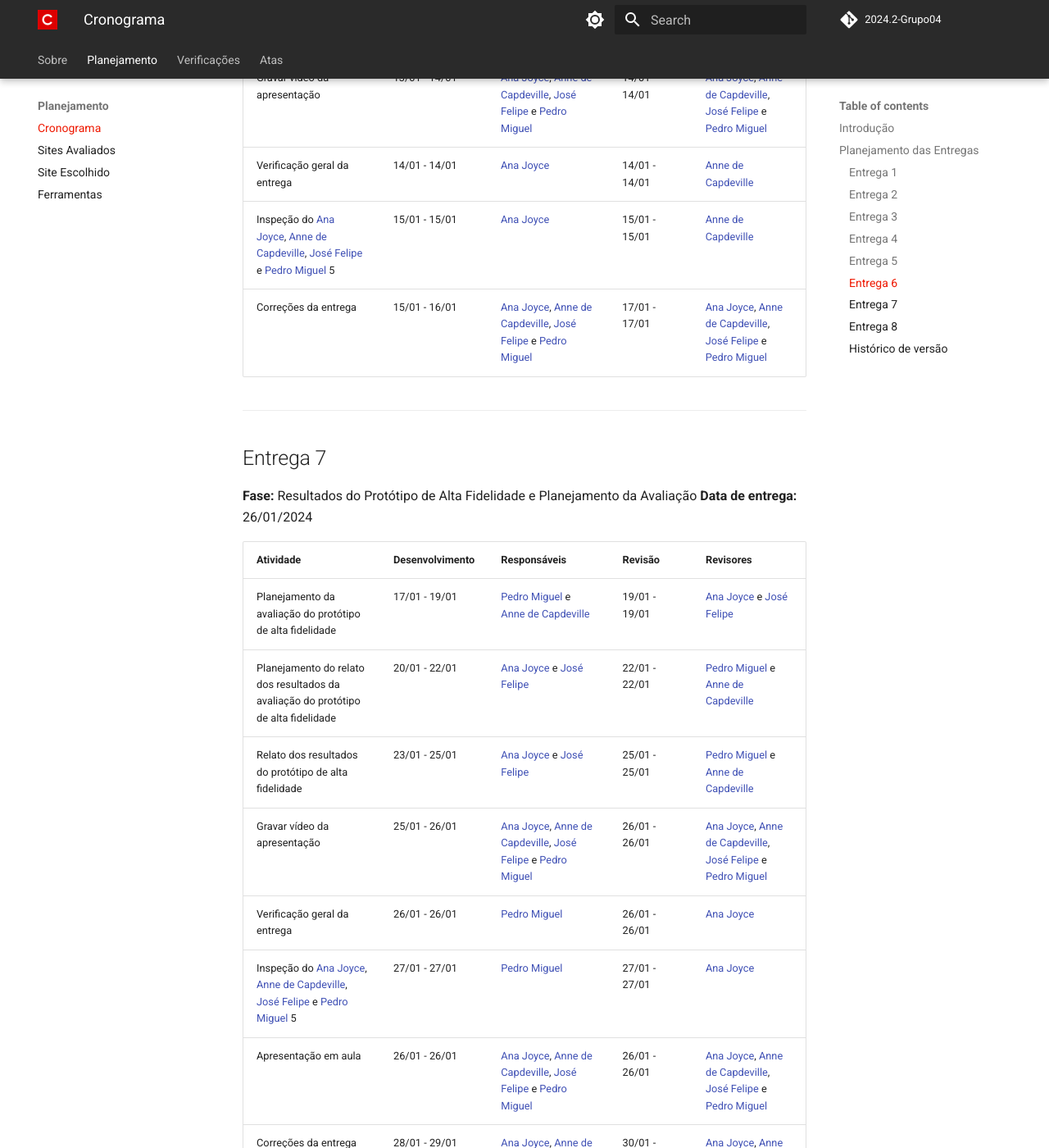
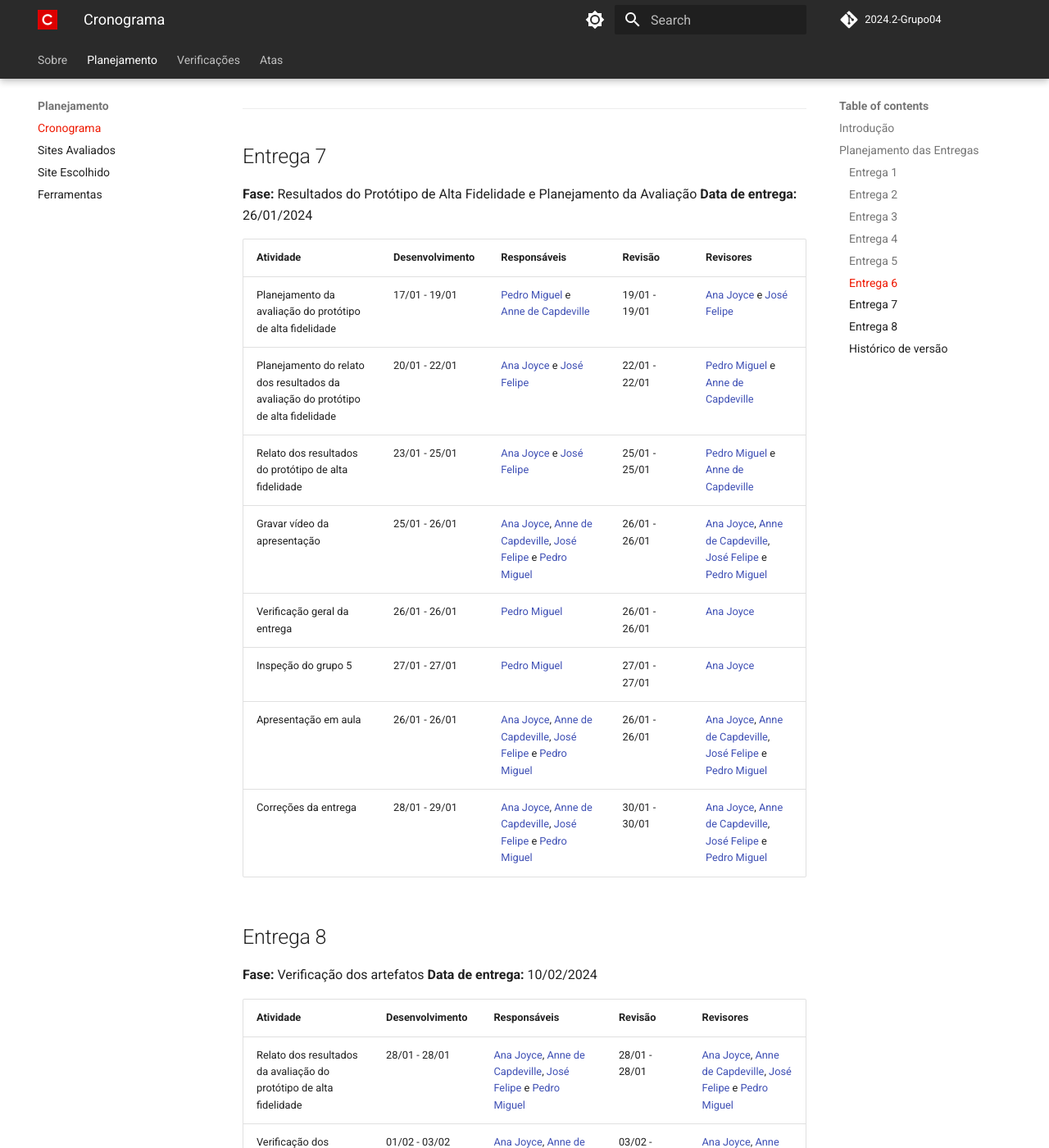
Before and after one commit to Interacao-Humano-Computador/2024.2-Grupo04, an MkDocs documentation site: the page built from docs/planejamento/cronograma.md, in a window 1280 px wide and 1400 px high, scrolled down 6330 px. Shown: the whole window at 82% size. Built offline with MkDocs 1.6.1 and Material for MkDocs 9.7.7, drawn with Linux system fonts in a browser that asks for light colours; comment, search, counter and statistics services are not loaded; some of the changed text lies outside the part shown.

Commit message:
Correção de atividade de inspeção do grupo

```diff
--- a/docs/planejamento/cronograma.md
+++ b/docs/planejamento/cronograma.md
@@ -18,7 +18,7 @@ Nesta página estão contidos os cronogramas planejados para a disciplina de IHC
 | Cronograma das atividades   | 12/11 - 12/11   | [Ana Joyce](https://github.com/anajoyceamorim) Joyce    | 12/11 - 12/11 | [Anne de Capdeville](https://github.com/nanecapde)      |
 | Gravar vídeo da apresentação| 12/11 - 12/11   | [Ana Joyce](https://github.com/anajoyceamorim) Joyce    | 12/11 - 12/11 | [José Felipe](https://github.com/Jose1277)      |
 | Verificação geral da entrega| 13/11 - 13/11   | [José Felipe](https://github.com/Jose1277)         | 13/11 - 13/11 | [Pedro Miguel](https://github.com/pedroMADBR)     |
-| Inspeção do [Ana Joyce](https://github.com/anajoyceamorim), [Anne de Capdeville](https://github.com/nanecapde), [José Felipe](https://github.com/Jose1277) e [Pedro Miguel](https://github.com/pedroMADBR) 5         | 13/11 - 13/11   | [José Felipe](https://github.com/Jose1277)         | 13/11 - 13/11 | [Pedro Miguel](https://github.com/pedroMADBR)     |
+| Inspeção do grupo 5         | 13/11 - 13/11   | [José Felipe](https://github.com/Jose1277)         | 13/11 - 13/11 | [Pedro Miguel](https://github.com/pedroMADBR)     |
 | Correções da entrega        | 14/11 - 22/11   | [Ana Joyce](https://github.com/anajoyceamorim), [Anne de Capdeville](https://github.com/nanecapde), [José Felipe](https://github.com/Jose1277) e [Pedro Miguel](https://github.com/pedroMADBR)        | 22/11 - 24/11 | [Pedro Miguel](https://github.com/pedroMADBR)     |
 
 ---
@@ -54,7 +54,7 @@ Nesta página estão contidos os cronogramas planejados para a disciplina de IHC
 | Caracteristicas da plataforma| 30/11 - 1/12    | [José Felipe](https://github.com/Jose1277) e [Ana Joyce](https://github.com/anajoyceamorim)   | 01/12 - 02/12 | [Pedro Miguel](https://github.com/pedroMADBR) e [Anne de Capdeville](https://github.com/nanecapde) |
 | Gravar vídeo da apresentação | 01/12 - 02/12   | [Ana Joyce](https://github.com/anajoyceamorim), [Anne de Capdeville](https://github.com/nanecapde), [José Felipe](https://github.com/Jose1277) e [Pedro Miguel](https://github.com/pedroMADBR)        | 01/12 - 02/12 | [Ana Joyce](https://github.com/anajoyceamorim), [Anne de Capdeville](https://github.com/nanecapde), [José Felipe](https://github.com/Jose1277) e [Pedro Miguel](https://github.com/pedroMADBR)        |
 | Realizar lista de verificação| 03/12 - 03/12   | [Pedro Miguel](https://github.com/pedroMADBR)        | 01/12 - 02/12 | [Ana Joyce](https://github.com/anajoyceamorim)          |
-| Inspeção do [Ana Joyce](https://github.com/anajoyceamorim), [Anne de Capdeville](https://github.com/nanecapde), [José Felipe](https://github.com/Jose1277) e [Pedro Miguel](https://github.com/pedroMADBR) 5          | 04/12 - 04/12   | [Pedro Miguel](https://github.com/pedroMADBR)        | 01/12 - 02/12 | [Ana Joyce](https://github.com/anajoyceamorim)          |
+| Inspeção do grupo 5          | 04/12 - 04/12   | [Pedro Miguel](https://github.com/pedroMADBR)        | 01/12 - 02/12 | [Ana Joyce](https://github.com/anajoyceamorim)          |
 | Apresentação                 | 05/12 - 05/12   | [Ana Joyce](https://github.com/anajoyceamorim), [Anne de Capdeville](https://github.com/nanecapde), [José Felipe](https://github.com/Jose1277) e [Pedro Miguel](https://github.com/pedroMADBR)        | 01/12 - 02/12 | [Ana Joyce](https://github.com/anajoyceamorim), [Anne de Capdeville](https://github.com/nanecapde), [José Felipe](https://github.com/Jose1277) e [Pedro Miguel](https://github.com/pedroMADBR)        |
 | Correções da entrega         | 05/12 - 06/12   | [Ana Joyce](https://github.com/anajoyceamorim), [Anne de Capdeville](https://github.com/nanecapde), [José Felipe](https://github.com/Jose1277) e [Pedro Miguel](https://github.com/pedroMADBR)        | 01/12 - 02/12 | [Ana Joyce](https://github.com/anajoyceamorim), [Anne de Capdeville](https://github.com/nanecapde), [José Felipe](https://github.com/Jose1277) e [Pedro Miguel](https://github.com/pedroMADBR)        |
 
@@ -72,7 +72,7 @@ Nesta página estão contidos os cronogramas planejados para a disciplina de IHC
 | Planejamento do relato dos resultados da análise de tarefas | 08/12 - 09/12 | [José Felipe](https://github.com/Jose1277) e [Anne de Capdeville](https://github.com/nanecapde) | 09/12 - 09/12 | [Pedro Miguel](https://github.com/pedroMADBR) e [Ana Joyce](https://github.com/anajoyceamorim) |
 | Gravar vídeo da apresentação | 09/12 - 10/12          | [Ana Joyce](https://github.com/anajoyceamorim), [Anne de Capdeville](https://github.com/nanecapde), [José Felipe](https://github.com/Jose1277) e [Pedro Miguel](https://github.com/pedroMADBR)         | 10/12 - 10/12      | [Ana Joyce](https://github.com/anajoyceamorim), [Anne de Capdeville](https://github.com/nanecapde), [José Felipe](https://github.com/Jose1277) e [Pedro Miguel](https://github.com/pedroMADBR)       |
 | Verificação geral da entrega | 09/12 - 10/12          | [Anne de Capdeville](https://github.com/nanecapde)          | 10/12 - 10/12      | [José Felipe](https://github.com/Jose1277)        |
-| Inspeção do [Ana Joyce](https://github.com/anajoyceamorim), [Anne de Capdeville](https://github.com/nanecapde), [José Felipe](https://github.com/Jose1277) e [Pedro Miguel](https://github.com/pedroMADBR) 5    | 11/12 - 11/12 | [Anne de Capdeville](https://github.com/nanecapde)          | 10/12 - 10/12      | [José Felipe](https://github.com/Jose1277)        |
+| Inspeção do grupo 5 | 11/12 - 11/12 | [Anne de Capdeville](https://github.com/nanecapde)          | 10/12 - 10/12      | [José Felipe](https://github.com/Jose1277)        |
 | Apresentação em aula   | 12/12 - 12/12 | [Ana Joyce](https://github.com/anajoyceamorim), [Anne de Capdeville](https://github.com/nanecapde), [José Felipe](https://github.com/Jose1277) e [Pedro Miguel](https://github.com/pedroMADBR)         | 12/12 - 12/12      | [Ana Joyce](https://github.com/anajoyceamorim), [Anne de Capdeville](https://github.com/nanecapde), [José Felipe](https://github.com/Jose1277) e [Pedro Miguel](https://github.com/pedroMADBR)       |
 | Correções da entrega   | 12/12 - 13/12 | [Ana Joyce](https://github.com/anajoyceamorim), [Anne de Capdeville](https://github.com/nanecapde), [José Felipe](https://github.com/Jose1277) e [Pedro Miguel](https://github.com/pedroMADBR)         | 13/12 - 13/12      | [Ana Joyce](https://github.com/anajoyceamorim), [Anne de Capdeville](https://github.com/nanecapde), [José Felipe](https://github.com/Jose1277) e [Pedro Miguel](https://github.com/pedroMADBR)       |
 
@@ -90,7 +90,7 @@ Nesta página estão contidos os cronogramas planejados para a disciplina de IHC
 | Planejamento do relato dos resultados da avaliação do Protótipo de papel | 21/12 - 03/01 | [José Felipe](https://github.com/Jose1277) e [Pedro Miguel](https://github.com/pedroMADBR) | 03/01 - 04/01 | [Ana Joyce](https://github.com/anajoyceamorim) e [Anne de Capdeville](https://github.com/nanecapde) |
 | Gravar vídeo da apresentação       | 04/01 - 05/01 | [Ana Joyce](https://github.com/anajoyceamorim), [Anne de Capdeville](https://github.com/nanecapde), [José Felipe](https://github.com/Jose1277) e [Pedro Miguel](https://github.com/pedroMADBR)          | 05/01 - 05/01      | [Ana Joyce](https://github.com/anajoyceamorim), [Anne de Capdeville](https://github.com/nanecapde), [José Felipe](https://github.com/Jose1277) e [Pedro Miguel](https://github.com/pedroMADBR)       |
 | Verificação geral da entrega       | 04/01 - 05/01 | [José Felipe](https://github.com/Jose1277)           | 05/01 - 05/01      | [Pedro Miguel](https://github.com/pedroMADBR)       |
-| Inspeção do [Ana Joyce](https://github.com/anajoyceamorim), [Anne de Capdeville](https://github.com/nanecapde), [José Felipe](https://github.com/Jose1277) e [Pedro Miguel](https://github.com/pedroMADBR) 5   | 06/01 - 06/01 | [José Felipe](https://github.com/Jose1277)           | 06/01 - 06/01      | [Pedro Miguel](https://github.com/pedroMADBR)       |
+| Inspeção do grupo 5 | 06/01 - 06/01 | [José Felipe](https://github.com/Jose1277) | 06/01 - 06/01 | [Pedro Miguel](https://github.com/pedroMADBR) |
 | Apresentação em aula  | 07/01 - 07/01 | [Ana Joyce](https://github.com/anajoyceamorim), [Anne de Capdeville](https://github.com/nanecapde), [José Felipe](https://github.com/Jose1277) e [Pedro Miguel](https://github.com/pedroMADBR)          | 07/01 - 07/01      | [Ana Joyce](https://github.com/anajoyceamorim), [Anne de Capdeville](https://github.com/nanecapde), [José Felipe](https://github.com/Jose1277) e [Pedro Miguel](https://github.com/pedroMADBR)       |
 | Correções da entrega  | 07/01 - 08/01 | [Ana Joyce](https://github.com/anajoyceamorim), [Anne de Capdeville](https://github.com/nanecapde), [José Felipe](https://github.com/Jose1277) e [Pedro Miguel](https://github.com/pedroMADBR)          | 09/01 - 09/01      | [Ana Joyce](https://github.com/anajoyceamorim), [Anne de Capdeville](https://github.com/nanecapde), [José Felipe](https://github.com/Jose1277) e [Pedro Miguel](https://github.com/pedroMADBR)       |
 
@@ -107,7 +107,7 @@ Nesta página estão contidos os cronogramas planejados para a disciplina de IHC
 | Planejamento do relato dos resultados da avaliação do protótipo de alta fidelidade | 12/01 - 14/01 | [Ana Joyce](https://github.com/anajoyceamorim) e [Anne de Capdeville](https://github.com/nanecapde) | 14/01 - 14/01 | [José Felipe](https://github.com/Jose1277) e [Pedro Miguel](https://github.com/pedroMADBR) |
 | Gravar vídeo da apresentação | 13/01 - 14/01   | [Ana Joyce](https://github.com/anajoyceamorim), [Anne de Capdeville](https://github.com/nanecapde), [José Felipe](https://github.com/Jose1277) e [Pedro Miguel](https://github.com/pedroMADBR)          | 14/01 - 14/01      | [Ana Joyce](https://github.com/anajoyceamorim), [Anne de Capdeville](https://github.com/nanecapde), [José Felipe](https://github.com/Jose1277) e [Pedro Miguel](https://github.com/pedroMADBR)       |
 | Verificação geral da entrega | 14/01 - 14/01   | [Ana Joyce](https://github.com/anajoyceamorim)            | 14/01 - 14/01      | [Anne de Capdeville](https://github.com/nanecapde)        |
-| Inspeção do [Ana Joyce](https://github.com/anajoyceamorim), [Anne de Capdeville](https://github.com/nanecapde), [José Felipe](https://github.com/Jose1277) e [Pedro Miguel](https://github.com/pedroMADBR) 5          | 15/01 - 15/01   | [Ana Joyce](https://github.com/anajoyceamorim)            | 15/01 - 15/01      | [Anne de Capdeville](https://github.com/nanecapde)        |
+| Inspeção do grupo 5          | 15/01 - 15/01   | [Ana Joyce](https://github.com/anajoyceamorim)            | 15/01 - 15/01      | [Anne de Capdeville](https://github.com/nanecapde)        |
 | Correções da entrega         | 15/01 - 16/01   | [Ana Joyce](https://github.com/anajoyceamorim), [Anne de Capdeville](https://github.com/nanecapde), [José Felipe](https://github.com/Jose1277) e [Pedro Miguel](https://github.com/pedroMADBR)          | 17/01 - 17/01      | [Ana Joyce](https://github.com/anajoyceamorim), [Anne de Capdeville](https://github.com/nanecapde), [José Felipe](https://github.com/Jose1277) e [Pedro Miguel](https://github.com/pedroMADBR)       |
 
 ---
@@ -123,7 +123,7 @@ Nesta página estão contidos os cronogramas planejados para a disciplina de IHC
 | Relato dos resultados do protótipo de alta fidelidade | 23/01 - 25/01 | [Ana Joyce](https://github.com/anajoyceamorim) e [José Felipe](https://github.com/Jose1277) | 25/01 - 25/01 | [Pedro Miguel](https://github.com/pedroMADBR) e [Anne de Capdeville](https://github.com/nanecapde) |
 | Gravar vídeo da apresentação | 25/01 - 26/01 | [Ana Joyce](https://github.com/anajoyceamorim), [Anne de Capdeville](https://github.com/nanecapde), [José Felipe](https://github.com/Jose1277) e [Pedro Miguel](https://github.com/pedroMADBR)          | 26/01 - 26/01      | [Ana Joyce](https://github.com/anajoyceamorim), [Anne de Capdeville](https://github.com/nanecapde), [José Felipe](https://github.com/Jose1277) e [Pedro Miguel](https://github.com/pedroMADBR)       |
 | Verificação geral da entrega | 26/01 - 26/01 | [Pedro Miguel](https://github.com/pedroMADBR)          | 26/01 - 26/01      | [Ana Joyce](https://github.com/anajoyceamorim)         |
-| Inspeção do [Ana Joyce](https://github.com/anajoyceamorim), [Anne de Capdeville](https://github.com/nanecapde), [José Felipe](https://github.com/Jose1277) e [Pedro Miguel](https://github.com/pedroMADBR) 5          | 27/01 - 27/01 | [Pedro Miguel](https://github.com/pedroMADBR)          | 27/01 - 27/01      | [Ana Joyce](https://github.com/anajoyceamorim)         |
+| Inspeção do grupo 5          | 27/01 - 27/01 | [Pedro Miguel](https://github.com/pedroMADBR)          | 27/01 - 27/01      | [Ana Joyce](https://github.com/anajoyceamorim)         |
 | Apresentação em aula         | 26/01 - 26/01 | [Ana Joyce](https://github.com/anajoyceamorim), [Anne de Capdeville](https://github.com/nanecapde), [José Felipe](https://github.com/Jose1277) e [Pedro Miguel](https://github.com/pedroMADBR)          | 26/01 - 26/01      | [Ana Joyce](https://github.com/anajoyceamorim), [Anne de Capdeville](https://github.com/nanecapde), [José Felipe](https://github.com/Jose1277) e [Pedro Miguel](https://github.com/pedroMADBR)       |
 | Correções da entrega         | 28/01 - 29/01 | [Ana Joyce](https://github.com/anajoyceamorim), [Anne de Capdeville](https://github.com/nanecapde), [José Felipe](https://github.com/Jose1277) e [Pedro Miguel](https://github.com/pedroMADBR)          | 30/01 - 30/01      | [Ana Joyce](https://github.com/anajoyceamorim), [Anne de Capdeville](https://github.com/nanecapde), [José Felipe](https://github.com/Jose1277) e [Pedro Miguel](https://github.com/pedroMADBR)       |
 
@@ -137,7 +137,7 @@ Nesta página estão contidos os cronogramas planejados para a disciplina de IHC
 | Verificação dos artefatos   | 01/02 - 03/02 | [Ana Joyce](https://github.com/anajoyceamorim), [Anne de Capdeville](https://github.com/nanecapde), [José Felipe](https://github.com/Jose1277) e [Pedro Miguel](https://github.com/pedroMADBR)        | 03/02 - 03/02      | [Ana Joyce](https://github.com/anajoyceamorim), [Anne de Capdeville](https://github.com/nanecapde), [José Felipe](https://github.com/Jose1277) e [Pedro Miguel](https://github.com/pedroMADBR)     |
 | Gravar vídeo da apresentação             | 28/01 - 28/01 | [Ana Joyce](https://github.com/anajoyceamorim), [Anne de Capdeville](https://github.com/nanecapde), [José Felipe](https://github.com/Jose1277) e [Pedro Miguel](https://github.com/pedroMADBR)        | 28/01 - 28/01      | [Ana Joyce](https://github.com/anajoyceamorim), [Anne de Capdeville](https://github.com/nanecapde), [José Felipe](https://github.com/Jose1277) e [Pedro Miguel](https://github.com/pedroMADBR)     |
 | Verificação geral da entrega             | 28/01 - 28/01 | [Anne de Capdeville](https://github.com/nanecapde)         | 28/01 - 28/01      | [José Felipe](https://github.com/Jose1277)      |
-| Inspeção do [Ana Joyce](https://github.com/anajoyceamorim), [Anne de Capdeville](https://github.com/nanecapde), [José Felipe](https://github.com/Jose1277) e [Pedro Miguel](https://github.com/pedroMADBR) 5         | 29/01 - 29/01 | [Anne de Capdeville](https://github.com/nanecapde)         | 29/01 - 29/01      | [José Felipe](https://github.com/Jose1277)      |
+| Inspeção do grupo 5         | 29/01 - 29/01 | [Anne de Capdeville](https://github.com/nanecapde)         | 29/01 - 29/01      | [José Felipe](https://github.com/Jose1277)      |
 | Apresentação em aula        | 28/01 - 28/01 | [Ana Joyce](https://github.com/anajoyceamorim), [Anne de Capdeville](https://github.com/nanecapde), [José Felipe](https://github.com/Jose1277) e [Pedro Miguel](https://github.com/pedroMADBR)        | 28/01 - 28/01      | [Ana Joyce](https://github.com/anajoyceamorim), [Anne de Capdeville](https://github.com/nanecapde), [José Felipe](https://github.com/Jose1277) e [Pedro Miguel](https://github.com/pedroMADBR)     |
 | Correções da entrega        | 30/01 - 31/01 | [Ana Joyce](https://github.com/anajoyceamorim), [Anne de Capdeville](https://github.com/nanecapde), [José Felipe](https://github.com/Jose1277) e [Pedro Miguel](https://github.com/pedroMADBR)        | 01/02 - 01/02      | [Ana Joyce](https://github.com/anajoyceamorim), [Anne de Capdeville](https://github.com/nanecapde), [José Felipe](https://github.com/Jose1277) e [Pedro Miguel](https://github.com/pedroMADBR)     |
 | Entrega final | 10/02 - 10/02 | [Ana Joyce](https://github.com/anajoyceamorim), [Anne de Capdeville](https://github.com/nanecapde), [José Felipe](https://github.com/Jose1277) e [Pedro Miguel](https://github.com/pedroMADBR)        | 08/02 - 09/02      | [Ana Joyce](https://github.com/anajoyceamorim), [Anne de Capdeville](https://github.com/nanecapde), [José Felipe](https://github.com/Jose1277) e [Pedro Miguel](https://github.com/pedroMADBR)     |
```
Also changed, not shown: other parts of docs/planejamento/cronograma.md (+1 -0 lines).
